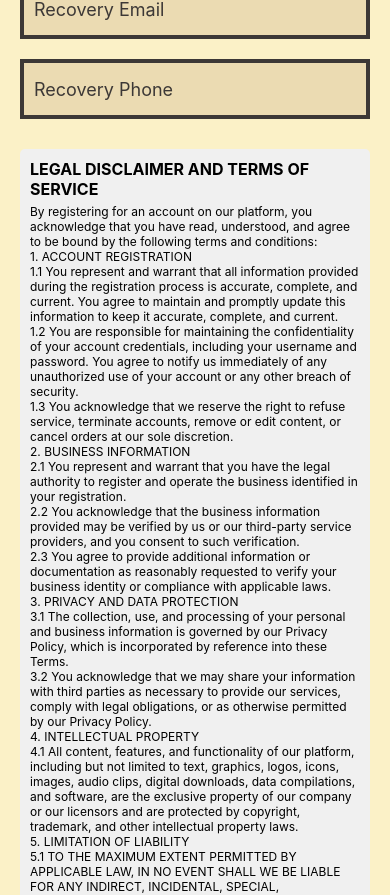
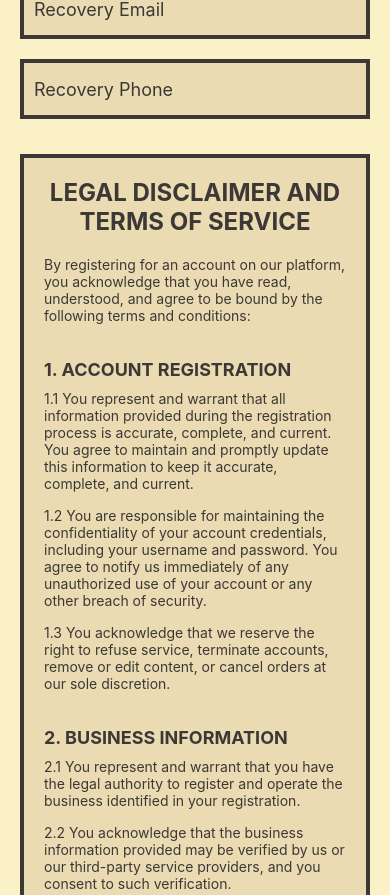
Before and after one commit to gongahkia/nus-ai-innovation-challenge-2025, a React Native app in the folder yipee-native/: screen /Register in a window 390 px wide. Shown: the part 749-1644 px from the top of the page. Built offline with nearby package versions, Linux system fonts and the light colour scheme.

Commit message:
feat(app): updated legal disclaimer

```diff
--- a/yipee-native/src/components/LegalDisclaimer.js
+++ b/yipee-native/src/components/LegalDisclaimer.js
@@ -14,7 +14,7 @@ const LegalDisclaimer = () => {
         bound by the following terms and conditions:
       </Text>
 
-      <Text style={styles.text}>
+      <Text style={styles.sectionHeader}>
           1. ACCOUNT REGISTRATION
       </Text>
 
@@ -35,7 +35,7 @@ const LegalDisclaimer = () => {
         cancel orders at our sole discretion.
       </Text>
 
-      <Text style={styles.text}>
+      <Text style={styles.sectionHeader}>
           2. BUSINESS INFORMATION
       </Text>
 
@@ -54,7 +54,7 @@ const LegalDisclaimer = () => {
         identity or compliance with applicable laws.
       </Text>
 
-      <Text style={styles.text}>
+      <Text style={styles.sectionHeader}>
           3. PRIVACY AND DATA PROTECTION
       </Text>
 
@@ -68,7 +68,7 @@ const LegalDisclaimer = () => {
         comply with legal obligations, or as otherwise permitted by our Privacy Policy.
       </Text>
 
-      <Text style={styles.text}>
+      <Text style={styles.sectionHeader}>
           4. INTELLECTUAL PROPERTY
       </Text>
 
@@ -79,7 +79,7 @@ const LegalDisclaimer = () => {
         property laws.
       </Text>
 
-      <Text style={styles.text}>
+      <Text style={styles.sectionHeader}>
           5. LIMITATION OF LIABILITY
       </Text>
 
@@ -90,7 +90,7 @@ const LegalDisclaimer = () => {
         THE SERVICE.
       </Text>
 
-      <Text style={styles.text}>
+      <Text style={styles.sectionHeader}>
           6. GOVERNING LAW
       </Text>
 
@@ -99,7 +99,7 @@ const LegalDisclaimer = () => {
         to its conflict of law provisions.
       </Text>
 
-      <Text style={styles.text}>
+      <Text style={styles.sectionHeader}>
           7. CHANGES TO TERMS
       </Text>
 
@@ -108,7 +108,7 @@ const LegalDisclaimer = () => {
         material, we will provide at least 30 days' notice prior to any new terms taking effect.
       </Text>
 
-      <Text style={styles.text}>
+      <Text style={styles.sectionHeader}>
           8. CONTACT INFORMATION
       </Text>
 
@@ -127,18 +127,33 @@ const LegalDisclaimer = () => {
 
 const styles = StyleSheet.create({
   container: {
-    backgroundColor: '#f0f0f0',
-    padding: 10,
-    borderRadius: 5,
-    marginVertical: 10,
+    backgroundColor: '#ebdbb2',
+    padding: 20,
+    borderRadius: 0,
+    marginVertical: 15,
+    borderWidth: 4,
+    borderColor: '#3c3836',
   },
   title: {
-    fontSize: 16,
+    fontSize: 24,
     fontWeight: 'bold',
-    marginBottom: 5,
+    marginBottom: 20,
+    color: '#3c3836',
+    textAlign: 'center',
+    textTransform: 'uppercase',
   },
   text: {
-    fontSize: 12,
+    fontSize: 14,
+    marginBottom: 15,
+    color: '#3c3836',
+  },
+  sectionHeader: {
+    fontSize: 18,
+    fontWeight: 'bold',
+    marginTop: 20,
+    marginBottom: 10,
+    color: '#3c3836',
+    textTransform: 'uppercase',
   },
 });
 
--- a/yipee-native/src/components/NotificationsPanel.js
+++ b/yipee-native/src/components/NotificationsPanel.js
@@ -28,14 +28,20 @@ const NotificationsPanel = () => {
 
 const styles = StyleSheet.create({
   container: {
-    flex: 1,
-    backgroundColor: '#f0f0f0',
-    padding: 10,
+    backgroundColor: '#ebdbb2',
+    padding: 20,
+    borderRadius: 0,
+    marginVertical: 15,
+    borderWidth: 4,
+    borderColor: '#3c3836',
   },
   title: {
-    fontSize: 18,
+    fontSize: 24,
     fontWeight: 'bold',
-    marginBottom: 10,
+    marginBottom: 20,
+    color: '#3c3836',
+    textAlign: 'center',
+    textTransform: 'uppercase',
   },
   notificationItem: {
     padding: 10,
```
